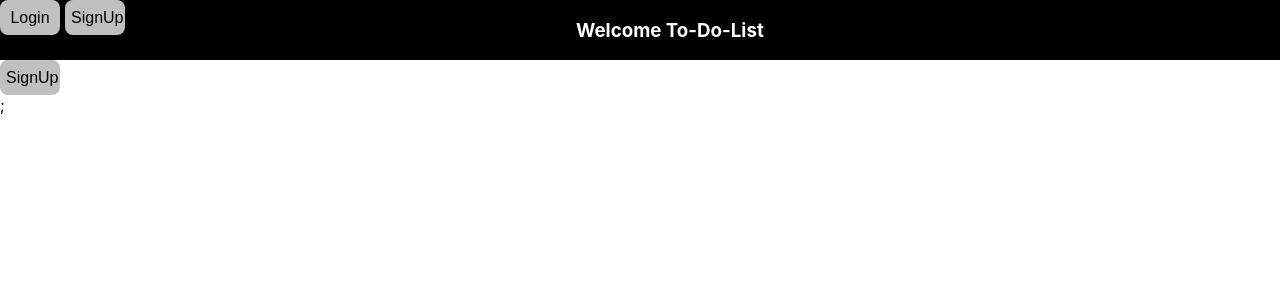
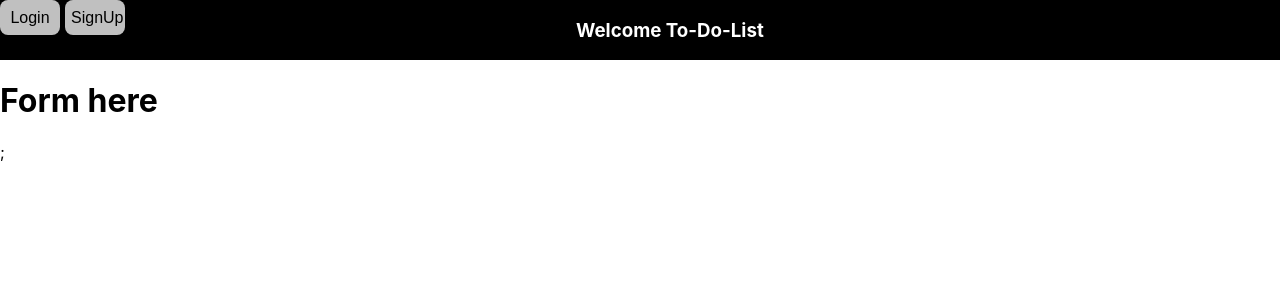
Before and after one commit to saikudumala/To-Do-List, a React (Create React App) app: page /SignUp in a window 1280 px wide. Shown: the top 300 px of the page. Built offline with nearby package versions, Linux system fonts and the light colour scheme.

Commit message:
Modifying the route links to form component

```diff
--- a/src/Components/NavBar/NavBarComponent.js
+++ b/src/Components/NavBar/NavBarComponent.js
@@ -1,6 +1,7 @@
 import React, {  props } from "react";
 import LoginComponent from "../FormComponent/LoginComponent";
 import SignupComponent from "../FormComponent/SignupComponent";
+import FormComponent from "../FormComponent/FormComponent";
 import Navbar from "../NavBar/Navbar";
 import {
   BrowserRouter as Router,
@@ -32,8 +33,8 @@ class NavBarComponent extends React.Component {
         <Router>
           <Navbar />
           <Switch>
-            <Route path="/Login" component={LoginComponent} />
-            <Route path="/SignUp" component={SignupComponent} />
+            <Route path="/Login" component={FormComponent} />
+                    <Route path="/SignUp" component={FormComponent} />
           </Switch>
         </Router>
       </div>
```
